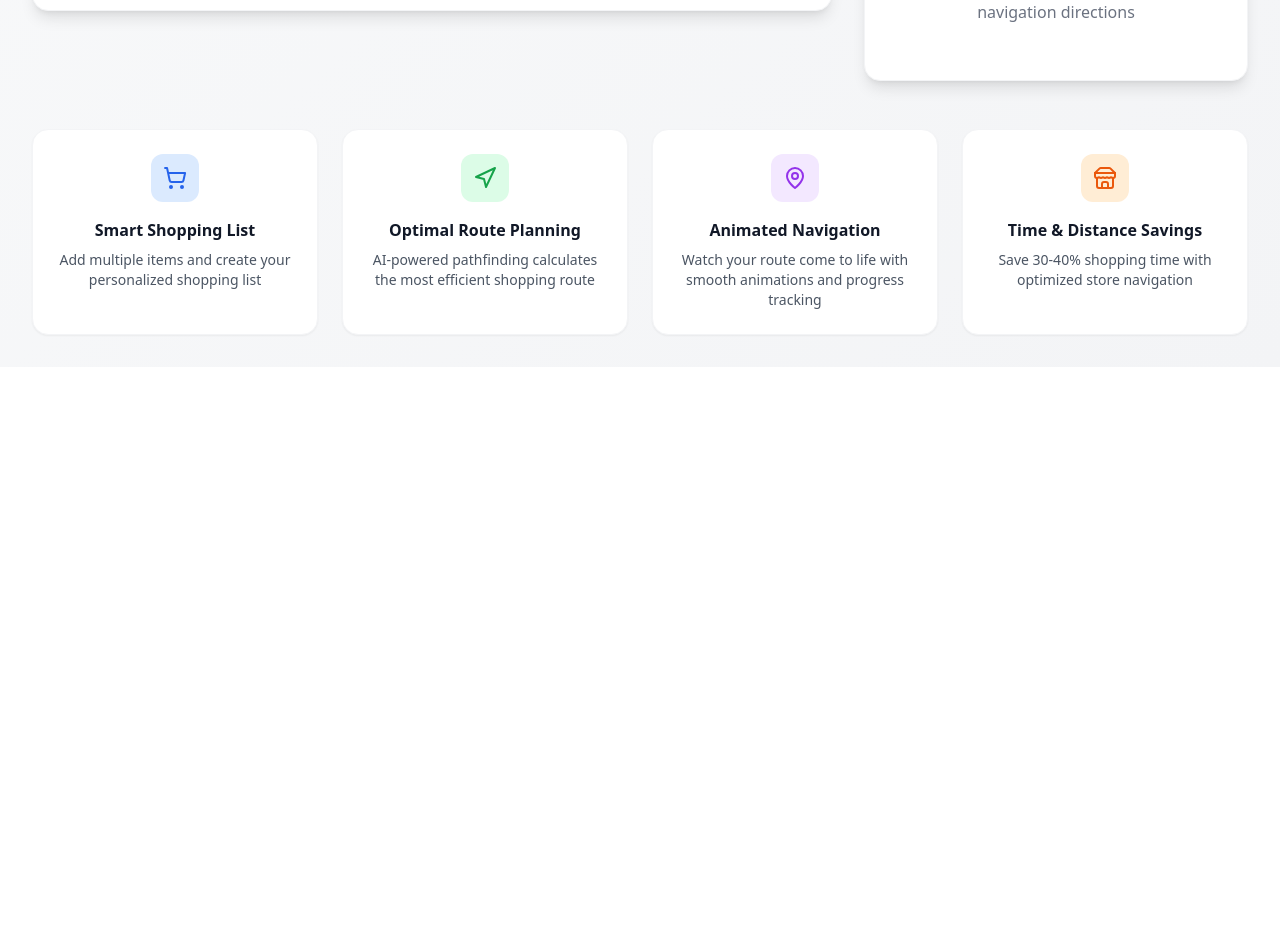
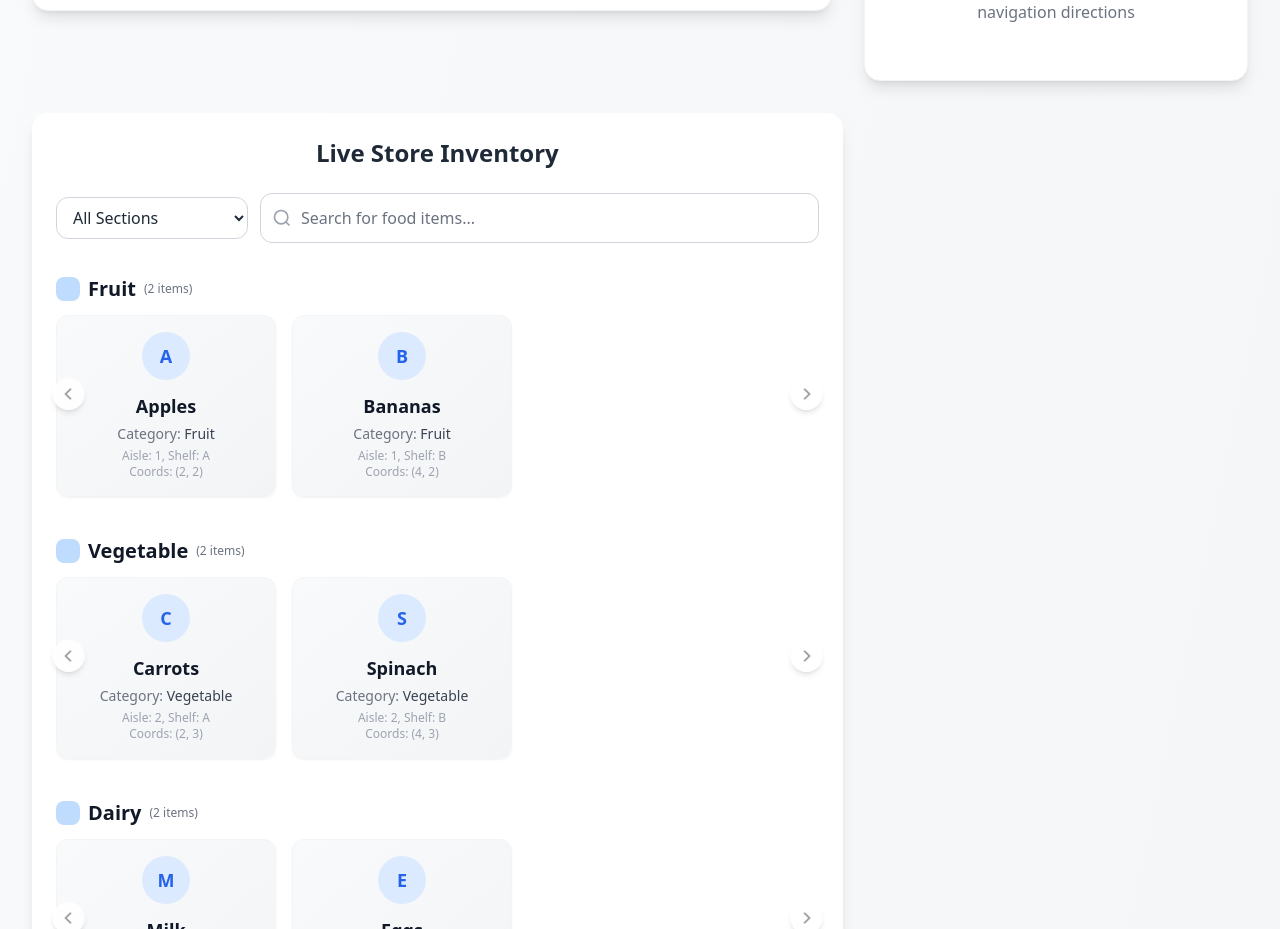
Before and after one commit to Parth-1104/Wallmart, a React (Vite) app: page / in a window 1280 px wide. Shown: the part 850-1779 px from the top of the page. Before the commit the page ends 1217 px from the top, so only its background shows below. Built offline with nearby package versions, Linux system fonts and the light colour scheme.

Commit message:
added the inventory section

```diff
--- a/src/App.tsx
+++ b/src/App.tsx
@@ -6,6 +6,7 @@ import { MultiItemStoreMap } from './components/MultiItemStoreMap';
 import { MultiItemNavigationPanel } from './components/MultiItemNavigationPanel';
 import { LocationSelector } from './components/LocationSelector';
 import { FoodItem } from './types';
+import { Inventory } from './components/Inventory';
 
 function App() {
   const [shoppingList, setShoppingList] = useState<FoodItem[]>([]);
@@ -81,8 +82,11 @@ function App() {
           </div>
         </div>
 
+        {/* Inventory Section */}
+        <Inventory />
+
         {/* Features Section */}
-        {shoppingList.length === 0 && (
+        {/* {shoppingList.length === 0 && (
           <div className="mt-12 grid md:grid-cols-4 gap-6">
             <div className="text-center p-6 bg-white rounded-2xl shadow-sm border border-gray-100">
               <div className="w-12 h-12 bg-blue-100 rounded-xl flex items-center justify-center mx-auto mb-4">
@@ -116,7 +120,7 @@ function App() {
               <p className="text-gray-600 text-sm">Save 30-40% shopping time with optimized store navigation</p>
             </div>
           </div>
-        )}
+        )} */}
       </main>
     </div>
   );
--- /dev/null
+++ b/src/components/Inventory.tsx
@@ -0,0 +1,140 @@
+import React, { useState } from 'react';
+import { foodItems, storeSections } from '../data/storeData';
+import { FoodItem } from '../types';
+
+// Helper to group items by category
+function groupByCategory(items: FoodItem[]): { category: string; items: FoodItem[] }[] {
+  const map = new Map<string, FoodItem[]>();
+  items.forEach((item: FoodItem) => {
+    if (!map.has(item.category)) map.set(item.category, []);
+    map.get(item.category)!.push(item);
+  });
+  return Array.from(map.entries()).map(([category, items]) => ({ category, items }));
+}
+
+export const Inventory: React.FC = () => {
+  // Search state
+  const [query, setQuery] = useState('');
+  const [selectedSection, setSelectedSection] = useState<string>('all');
+
+  // Filter items by section and query
+  const filteredItems = foodItems.filter(item => {
+    const matchesSection = selectedSection === 'all' || item.location.section === selectedSection;
+    const matchesQuery =
+      query.length === 0 ||
+      item.name.toLowerCase().includes(query.toLowerCase()) ||
+      item.category.toLowerCase().includes(query.toLowerCase());
+    return matchesSection && matchesQuery;
+  });
+
+  // When 'all', group by category; else, group by section (single section)
+  const grouped = selectedSection === 'all'
+    ? groupByCategory(filteredItems)
+    : [
+        {
+          category: storeSections.find(s => s.id === selectedSection)?.name || '',
+          items: filteredItems.filter(item => item.location.section === selectedSection)
+        }
+      ];
+
+  return (
+    <div className="bg-white rounded-2xl shadow-lg p-6 mt-8 w-8/12">
+      <h2 className="text-2xl font-bold mb-6 text-center text-gray-800">Live Store Inventory</h2>
+      {/* Search Bar */}
+      <div className="flex flex-col md:flex-row gap-3 items-center mb-8">
+        <select
+          value={selectedSection}
+          onChange={e => setSelectedSection(e.target.value)}
+          className="w-full md:w-48 px-3 py-2 border border-gray-300 rounded-xl focus:ring-2 focus:ring-blue-500 focus:border-transparent text-gray-800 bg-white"
+        >
+          <option value="all">All Sections</option>
+          {storeSections.map(section => (
+            <option key={section.id} value={section.id}>{section.name}</option>
+          ))}
+        </select>
+        <div className="relative w-full">
+          <input
+            type="text"
+            value={query}
+            onChange={e => setQuery(e.target.value)}
+            placeholder="Search for food items..."
+            className="w-full pl-10 pr-10 py-3 border border-gray-300 rounded-xl focus:ring-2 focus:ring-blue-500 focus:border-transparent transition-all duration-200 text-gray-800 placeholder-gray-500"
+          />
+          {query && (
+            <button
+              onClick={() => setQuery('')}
+              className="absolute right-3 top-1/2 transform -translate-y-1/2 text-gray-400 hover:text-gray-600 transition-colors"
+              aria-label="Clear search"
+            >
+              <svg width="20" height="20" fill="none" stroke="currentColor" strokeWidth="2" viewBox="0 0 24 24"><path d="M18 6L6 18M6 6l12 12"/></svg>
+            </button>
+          )}
+          <svg className="absolute left-3 top-1/2 transform -translate-y-1/2 text-gray-400 w-5 h-5" width="20" height="20" fill="none" stroke="currentColor" strokeWidth="2" viewBox="0 0 24 24"><circle cx="11" cy="11" r="8"/><path d="M21 21l-4.35-4.35"/></svg>
+        </div>
+      </div>
+      <div className="space-y-8 mt-4">
+        {grouped.map(group => (
+          <div key={group.category} className="">
+            <div className="flex items-center mb-3">
+              <div className="w-6 h-6 rounded-lg mr-2 bg-blue-200"></div>
+              <h3 className="text-xl font-semibold text-gray-900">{group.category}</h3>
+              <span className="ml-2 text-xs text-gray-500">({group.items.length} items)</span>
+            </div>
+            <div className="relative">
+              <div className="flex gap-4 overflow-x-auto scrollbar-thin scrollbar-thumb-gray-300 scrollbar-track-gray-100 pb-2 snap-x snap-mandatory">
+                {group.items.length === 0 ? (
+                  <div className="text-gray-400 italic px-4 py-6">No items in this category</div>
+                ) : (
+                  group.items.map((item: FoodItem, idx: number) => (
+                    <div
+                      key={item.id}
+                      className="min-w-[220px] max-w-xs bg-gradient-to-br from-gray-50 to-gray-100 border border-gray-100 rounded-xl p-4 flex flex-col items-center shadow-sm hover:shadow-xl transition-shadow duration-300 snap-center animate-fadeIn"
+                      style={{ animationDelay: `${idx * 30}ms` }}
+                    >
+                      <div className="w-12 h-12 bg-blue-100 rounded-full flex items-center justify-center mb-3">
+                        <span className="text-lg font-bold text-blue-600">{item.name.charAt(0)}</span>
+                      </div>
+                      <h4 className="font-semibold text-gray-900 text-lg mb-1">{item.name}</h4>
+                      <p className="text-gray-500 text-sm mb-1">Category: <span className="font-medium text-gray-700">{item.category}</span></p>
+                      <p className="text-gray-400 text-xs">Aisle: {item.location.aisle}, Shelf: {item.location.shelf}</p>
+                      <p className="text-gray-400 text-xs">Coords: ({item.location.coordinates.x}, {item.location.coordinates.y})</p>
+                    </div>
+                  ))
+                )}
+              </div>
+              {/* Left/Right scroll hint arrows */}
+              <div className="absolute left-0 top-1/2 -translate-y-1/2 z-10 pointer-events-none">
+                <div className="w-8 h-8 bg-white/80 rounded-full flex items-center justify-center shadow-md animate-bounce-left">
+                  <svg width="18" height="18" fill="none" stroke="#888" strokeWidth="2" viewBox="0 0 24 24"><path d="M15 19l-7-7 7-7"/></svg>
+                </div>
+              </div>
+              <div className="absolute right-0 top-1/2 -translate-y-1/2 z-10 pointer-events-none">
+                <div className="w-8 h-8 bg-white/80 rounded-full flex items-center justify-center shadow-md animate-bounce-right">
+                  <svg width="18" height="18" fill="none" stroke="#888" strokeWidth="2" viewBox="0 0 24 24"><path d="M9 5l7 7-7 7"/></svg>
+                </div>
+              </div>
+            </div>
+          </div>
+        ))}
+      </div>
+      {/* Animations */}
+      <style>{`
+        @keyframes fadeIn {
+          from { opacity: 0; transform: translateY(20px); }
+          to { opacity: 1; transform: translateY(0); }
+        }
+        .animate-fadeIn { animation: fadeIn 0.6s cubic-bezier(.4,0,.2,1) both; }
+        @keyframes bounce-left {
+          0%, 100% { transform: translateY(-50%) translateX(0); }
+          50% { transform: translateY(-50%) translateX(-8px); }
+        }
+        .animate-bounce-left { animation: bounce-left 1.2s infinite; }
+        @keyframes bounce-right {
+          0%, 100% { transform: translateY(-50%) translateX(0); }
+          50% { transform: translateY(-50%) translateX(8px); }
+        }
+        .animate-bounce-right { animation: bounce-right 1.2s infinite; }
+      `}</style>
+    </div>
+  );
+};
```
